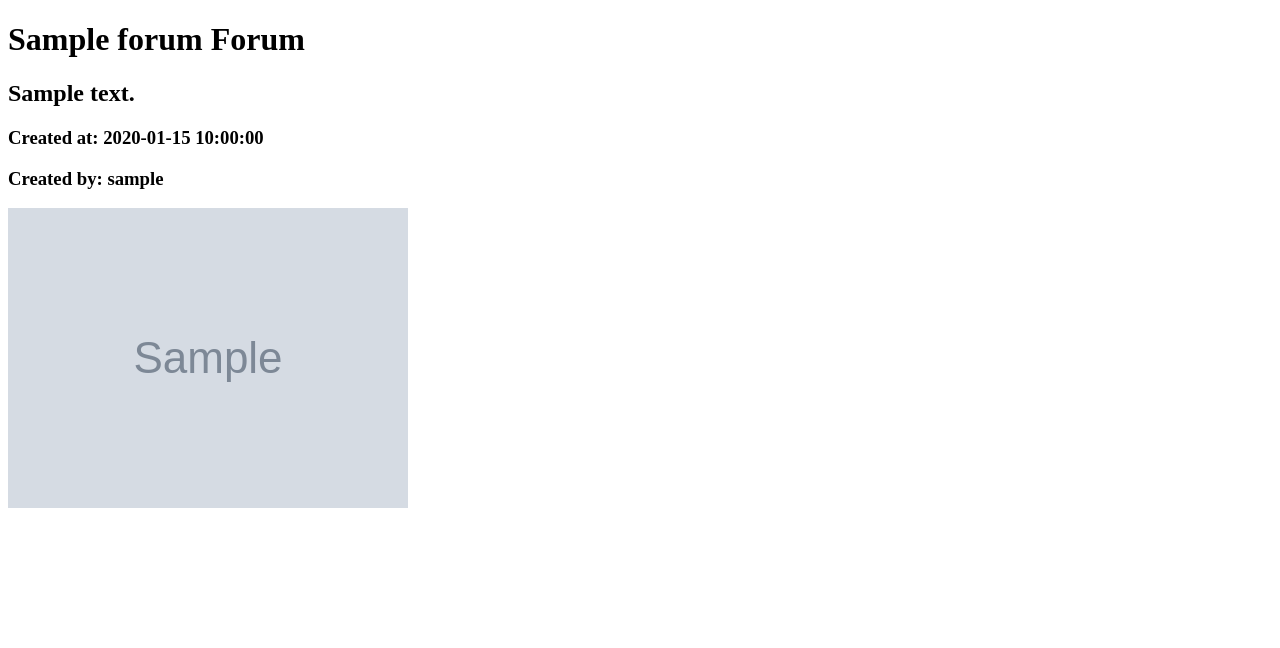
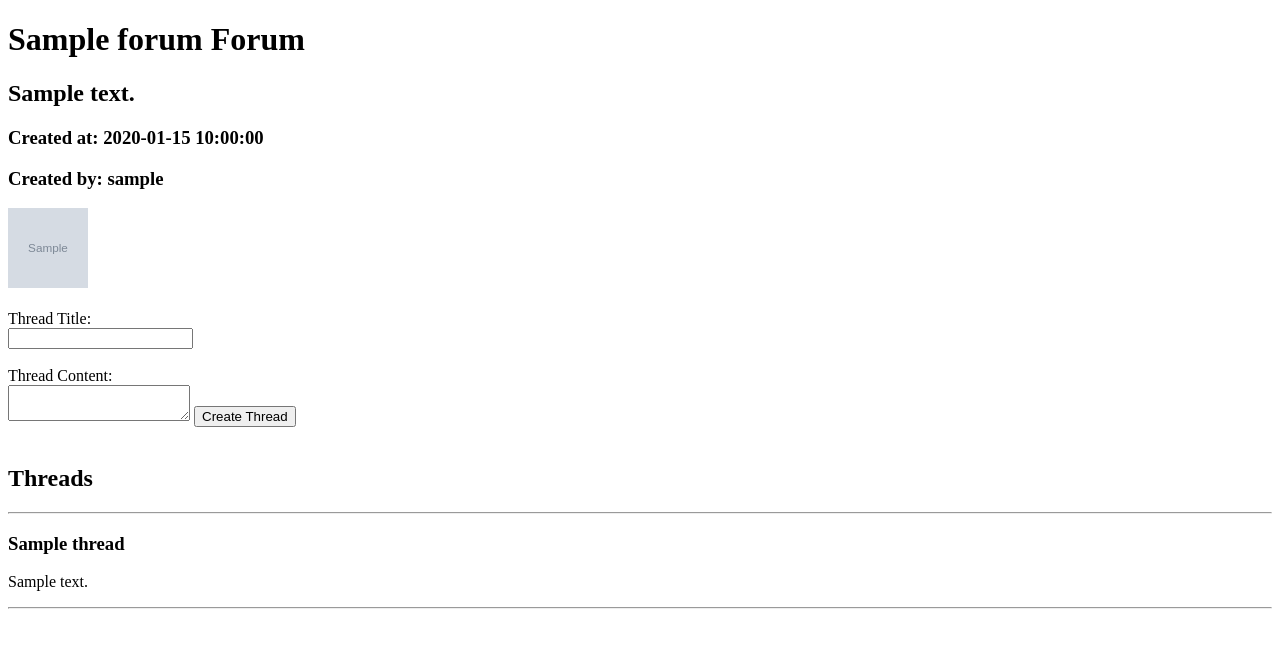
Before and after one commit to Leomb-coder/my_forum, a Flask app: page /forum/1 in a window 1280 px wide. Shown: the top 648 px of the page. Run offline with Flask 3, Linux system fonts and the light colour scheme; the visitor is signed in with stand-in values (Sample User, id 1); grey boxes marked "Sample" are stand-in pictures; a database or web service that is not in the repository returns one stand-in record (values such as "Sample title"); some libraries are stand-ins or nearby versions.

Commit message:
Added thread visibility & creation on /forum/slug

```diff
--- a/app.py
+++ b/app.py
@@ -5,9 +5,9 @@ from flask import Flask, render_template, session, request
 
 from controllers.user_controller import get_user_by_id, get_all_users
 from controllers.forum_controller import get_forum_by_slug, get_all_forums
-from controllers.thread_controller import create_thread, create_slug
+from controllers.thread_controller import get_threads_by_forum_id
 
-from routes import auth_bp, user_bp, admin_bp
+from routes import auth_bp, user_bp, admin_bp, threads_bp
 
 app = Flask(__name__)
 app.secret_key = os.getenv('SECRET_KEY')
@@ -16,6 +16,7 @@ app.secret_key = os.getenv('SECRET_KEY')
 app.register_blueprint(auth_bp, url_prefix='/api/auth/')
 app.register_blueprint(user_bp, url_prefix='/api/user/')
 app.register_blueprint(admin_bp, url_prefix='/api/admin')
+app.register_blueprint(threads_bp, url_prefix='/api/forum')
 
 # Template Routes
 @app.route('/')
@@ -35,42 +36,12 @@ def forums():
     all_forums = get_all_forums()
     return render_template('forums.html', forums=all_forums)
 
-@app.route('/forum/<string:slug>/create_thread', methods=['POST'])
-def create_thread_route(slug):
-    try:
-        current_forum_id = get_forum_by_slug(slug)['id']
-        data = request.get_json()
-        title = data.get('thread-title')
-        thread_slug = create_slug(title)
-        content = data.get('thread-content')
-
-        created_thread = create_thread(current_forum_id, session['user_id'], title, thread_slug, content)
-
-        if created_thread is None:
-            return {
-                'success' : False,
-                'message' : 'Thread was not found'
-            }, 404
-
-        return {
-            'success' : True,
-            'message' : 'Thread created',
-            'data' : created_thread
-        }, 201
-
-    except Exception as e:
-        print(e)
-
-        return {
-            'success': False,
-            'message': 'Internal server error'
-        }, 500
-
 @app.route('/forum/<string:slug>')
 @login_required
 def forum(slug):
     current_forum = get_forum_by_slug(slug)
     user = get_user_by_id(session['user_id'])
+    threads = get_threads_by_forum_id(current_forum['id'])
 
     if current_forum is None:
         return {
@@ -78,7 +49,7 @@ def forum(slug):
             'message' : 'Forum not found'
         }, 404
 
-    return render_template('forum.html', user=user, get_user=get_user_by_id, forum=current_forum)
+    return render_template('forum.html', user=user, get_user=get_user_by_id, forum=current_forum, threads=threads)
 
 @app.route('/profile')
 @login_required
--- a/controllers/thread_controller.py
+++ b/controllers/thread_controller.py
@@ -1,6 +1,24 @@
 from psycopg2.extras import RealDictCursor
 import re
 from db import get_connection
+
+def get_threads_by_forum_id(forum_id):
+    try:
+        conn = get_connection()
+        cursor = conn.cursor(cursor_factory=RealDictCursor)
+        cursor.execute('''SELECT * FROM threads WHERE forum_id = %s''', (forum_id,))
+        threads = cursor.fetchall()
+
+        return threads
+
+    except Exception:
+        raise
+
+    finally:
+        if 'cursor' in locals():
+            cursor.close()
+        if 'conn' in locals():
+            conn.close()
 
 def create_thread(forum_id, user_id, title, slug, content):
     try:
@@ -25,6 +43,29 @@ def create_thread(forum_id, user_id, title, slug, content):
         if 'conn' in locals():
             conn.close()
 
+def delete_thread(thread_id):
+    try:
+        conn = get_connection()
+        cursor = conn.cursor(cursor_factory=RealDictCursor)
+        cursor.execute('''DELETE FROM threads WHERE id = %s RETURNING *''', (
+            thread_id
+        ))
+        conn.commit()
+        thread_deleted = cursor.fetchone()
+
+        return thread_deleted
+
+    except Exception:
+        if 'conn' in locals():
+            conn.rollback()
+        raise
+
+    finally:
+        if 'cursor' in locals():
+            cursor.close()
+        if 'conn' in locals():
+            conn.close()
+
 def create_slug(title):
     slug = title.lower()
     slug = re.sub(r'[^a-z0-9\s]', '', slug)
--- a/routes/__init__.py
+++ b/routes/__init__.py
@@ -1,3 +1,4 @@
 from .auth_endpoints import auth_bp
 from .user_endpoints import user_bp
 from .admin_endpoints import admin_bp
+from .threads_endpoints import threads_bp
--- a/templates/forum.html
+++ b/templates/forum.html
@@ -6,10 +6,61 @@
     <title>{{ forum.name }}</title>
 </head>
 <body>
+    <script src="{{ url_for('static', filename='js/forum.js') }}" defer></script>
     <h1>{{ forum.name }} Forum</h1>
     <h2>{{ forum.description }}</h2>
     <h3>Created at: {{ forum.created_at }}</h3>
     <h3>Created by: {{ get_user(forum.created_by).username }}</h3>
-    <img src="{{ forum.icon_url }}" alt="Icon">
+    <img src="{{ forum.icon_url }}" alt="Icon" height="80" width="80">
+    <br><br>
+    <form id="create-thread">
+        <label for="thread-title">Thread Title:</label><br>
+        <input name="thread-title" id="thread-title" type="text">
+        <br><br>
+        <label for="thread-content">Thread Content:</label><br>
+        <textarea name="thread-content" id="thread-content"></textarea>
+        <button type="submit">Create Thread</button>
+    </form>
+    <br>
+    {% if threads %}
+        <h2>Threads</h2>
+        {% for thread in threads %}
+            <hr>
+            <div>
+                <h3>{{ thread.title }}</h3>
+                <p>{{ thread.content }}</p>
+            </div>
+            <hr>
+        {% endfor %}
+    {% else %}
+        <h3>No threads</h3>
+    {% endif %}
+
+<script>
+    const create_thread_form = document.getElementById('create-thread')
+
+    create_thread_form.addEventListener('submit', async (event) => {
+
+        const forumSlug = '{{ forum.slug }}'
+        const formData = new FormData(create_thread_form)
+
+        const response = await fetch(`/api/forum/${forumSlug}/create_thread`, {
+            method: 'POST',
+            headers: {
+                'Content-Type': 'application/json'
+            },
+            body: JSON.stringify(Object.fromEntries(formData))
+        })
+
+        const data = await response.json()
+
+        if (data.success) {
+            create_thread_form.reset()
+        } else {
+            alert(data.message)
+        }
+        console.log(data)
+    })
+</script>
 </body>
 </html>
```
Also changed, not shown: routes/threads_endpoints.py (added, +37 -0 lines), static/js/forum.js (added).
